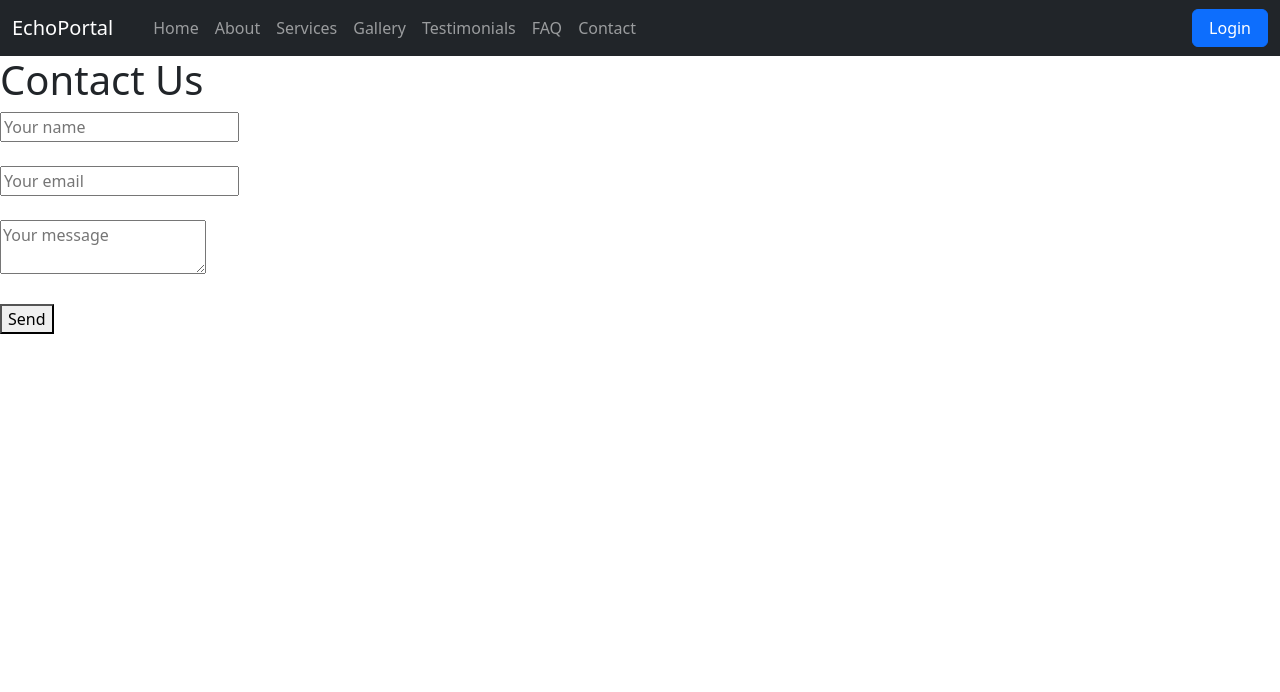
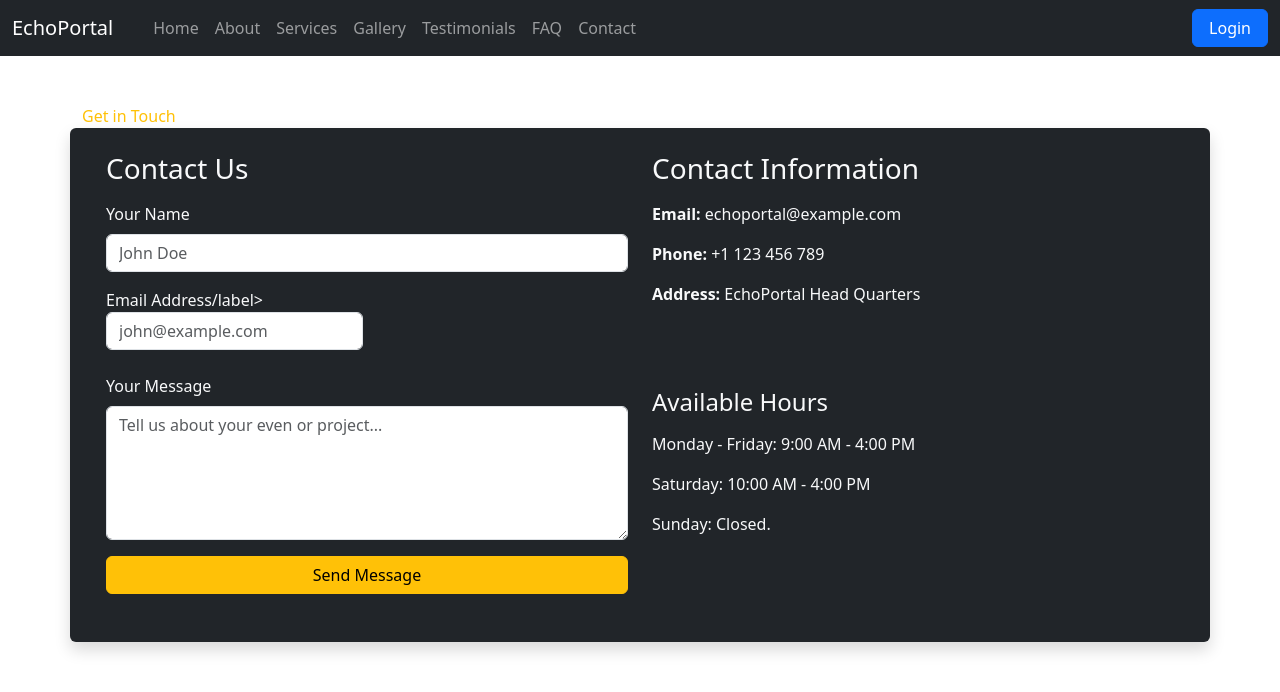
Before and after one commit to matthewasdada/EchoPortal, a Flask app: page /contact in a window 1280 px wide. Shown: the top 692 px of the page. Run offline with Flask 3, Linux system fonts and the light colour scheme.

Commit message:
upgraded my layout for my contact page

```diff
--- a/EchoPortal-codespace/templates/contact.html
+++ b/EchoPortal-codespace/templates/contact.html
@@ -1,13 +1,55 @@
 {% extends "base.html" %}
 {% block content %}
 
-<h1>Contact Us</h1>
+<div class="container py-5">
+    <hi class="text-center mb-4 text-warning">Get in Touch</hi>
 
-<form method="POST">
-    <input type="text" name="name" placeholder="Your name" required><br><br>
-    <input type="email" name="email" placeholder="Your email" required><br><br>
-    <textarea name="message" placeholder="Your message" required></textarea><br><br>
-    <button type="submit">Send</button>
-</form>
+    <div class="row bg-dark text-light p-4 rounded shadow">
+
+        <div class="col-md-6 mb-4">
+            <h3 class="mb-3">Contact Us</h3>
+
+            <form method="POST">
+                <div class="mb-3">
+                    <label class="form-label">Your Name</label>
+                    <input type="text" name="name" class="form-control" placeholder="John Doe" required>
+                </div>
+
+                <div class="mb-3">
+                    <label class="form-label">Email Address/label>
+                    <input type="email" name="email" class="form-control" placeholder="john@example.com" required>
+                </div>
+
+                <div class="mb-3">
+                    <label class="form-label">Your Message</label>
+                    <textarea name="message" class="form-control" rows="5" placeholder="Tell us about your even or project..." required></textarea>
+                </div>
+
+                <button type="submit" class="btn btn-warning w-100">Send Message</button>
+            </form>
+        </div>
+
+        <div class="col-md-6 mb-4">
+            <h3 class="mb-3">Contact Information</h3>
+
+            <p><strong>Email:</strong> echoportal@example.com</p>
+            <p><strong>Phone:</strong> +1 123 456 789</p>
+            <p><strong>Address:</strong> EchoPortal Head Quarters</p>
+
+            <div class="mt-3 mb-4">
+                <i class="bi bi-facebook fs-3 me-3 text-warning"></i>
+                <i class="bi bi-instagram fs-3 me-3 text-warning"></i>
+                <i class="bi bi-twitter fs-3 text-warning"></i>
+            </div>
+
+            <h4 class="mb-3">Available Hours</h4>
+            <p>Monday - Friday: 9:00 AM - 4:00 PM</p>
+            <p>Saturday: 10:00 AM - 4:00 PM</p>
+            <p>Sunday: Closed.</p>
+        </div>
+
+    </div>
+</div>
+
 
 {% endblock %}
```
